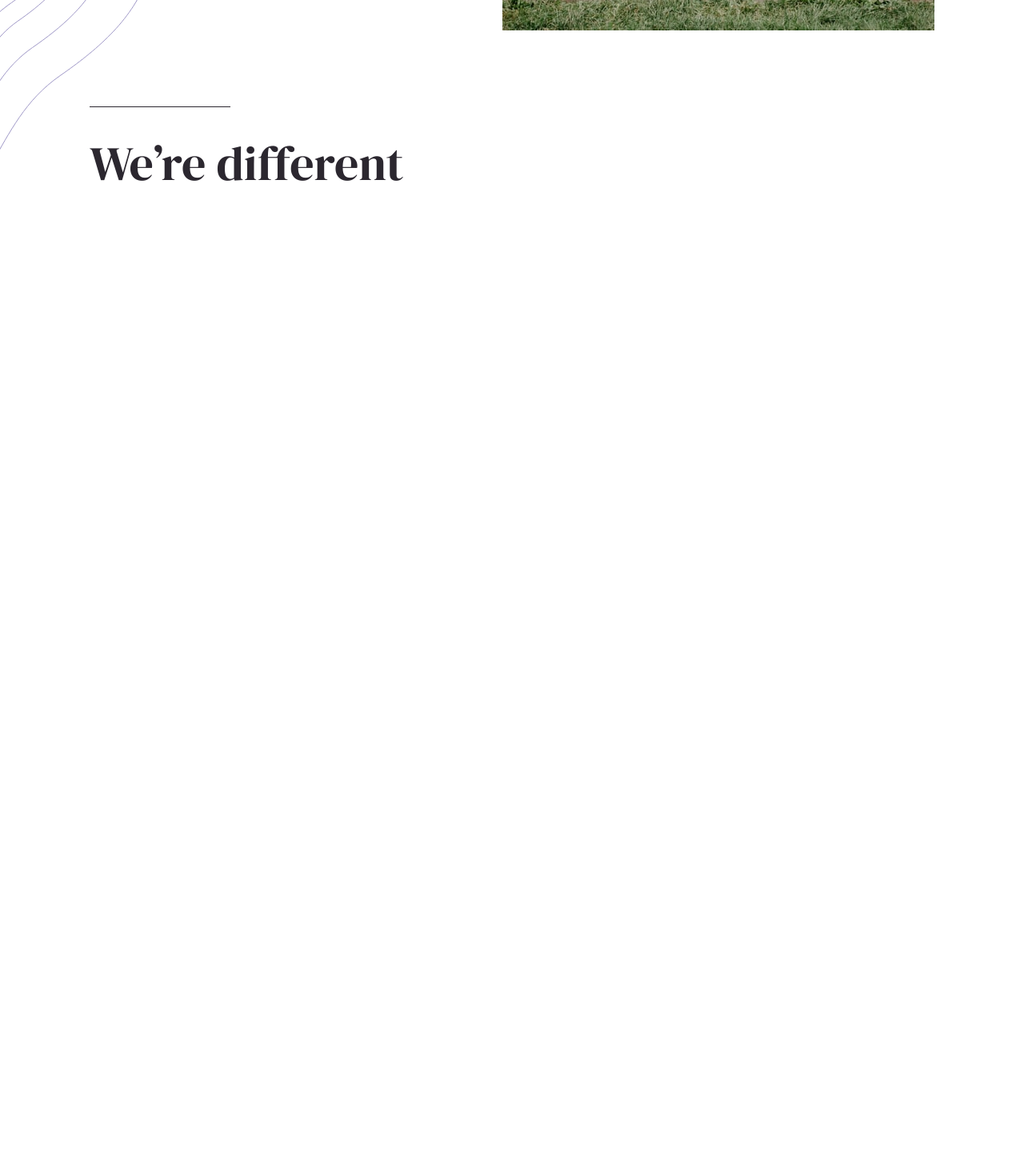
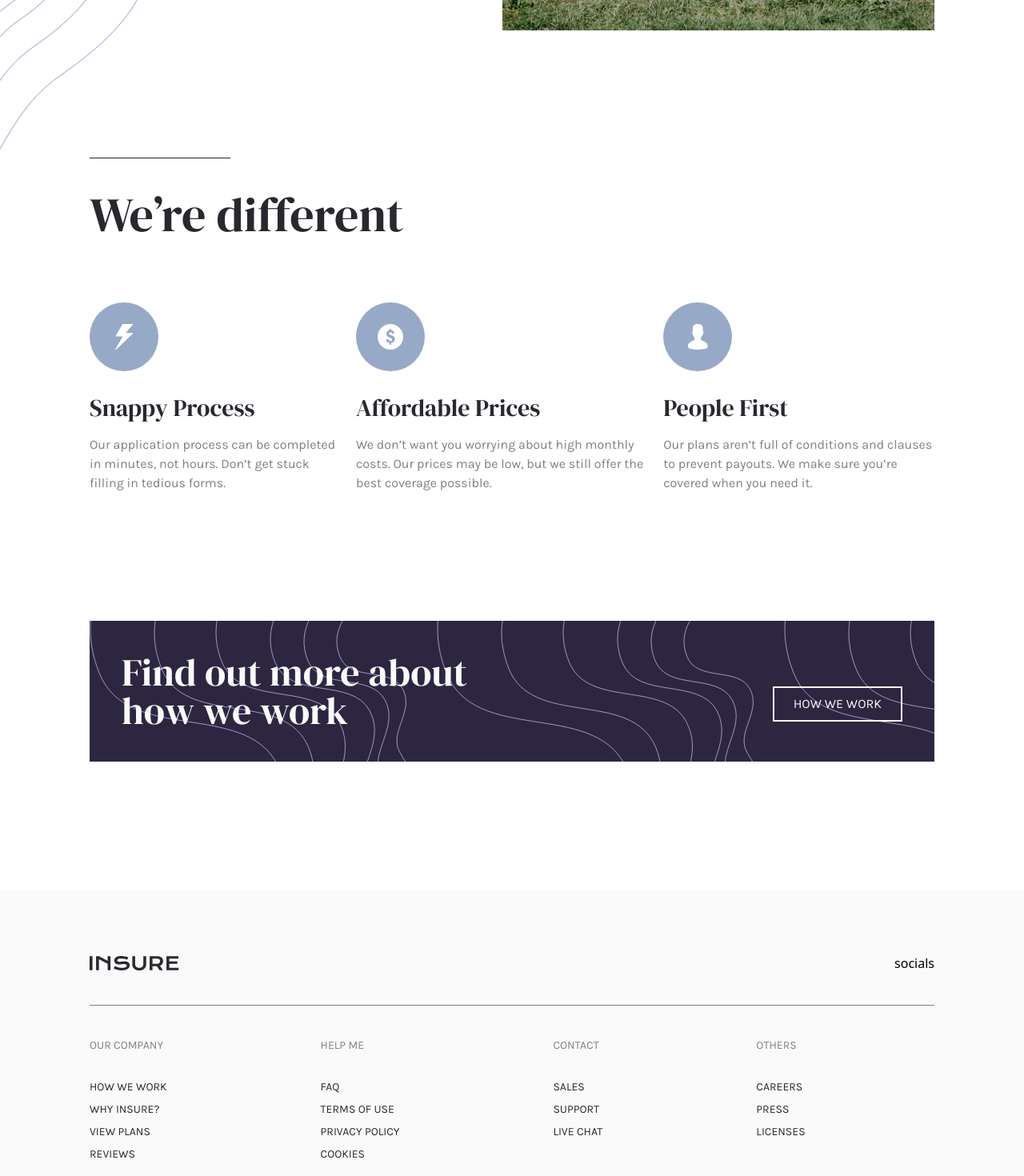
Before and after one commit to Dityath/frontendmentor-insure, a Nuxt app: page / in a window 1280 px wide. Shown: the part 820-2290 px from the top of the page at 80% size. Before the commit the page ends 1065 px from the top, so only its background shows below. Built offline with nearby package versions, Linux system fonts and the light colour scheme.

Commit message:
finish all except responsive and background errors

```diff
--- /dev/null
+++ b/components/Footer.vue
@@ -0,0 +1,45 @@
+<template>
+  <footer class="relative px-28 py-20 bg-neutral-veryLightgray">
+    <div class="flex justify-between items-center">
+      <img class="" src="../assets/images/logo.svg" alt="logo">
+      <div>socials</div>
+    </div>
+    <hr class="my-10 text-neutral-darkGrayBlue">
+    <div class="flex justify-start gap-48 font-karla text-sm flex-wrap">
+      <div class=" text-neutral-veryDarkViolet">
+        <h6 class="text-neutral-darkGrayBlue">OUR COMPANY</h6>
+        <ul class="mt-8 cursor-pointer">
+          <li class="mt-2 hover:underline transition duration-300">HOW WE WORK</li>
+          <li class="mt-2 hover:underline transition duration-300">WHY INSURE?</li>
+          <li class="mt-2 hover:underline transition duration-300">VIEW PLANS</li>
+          <li class="mt-2 hover:underline transition duration-300">REVIEWS</li>
+        </ul>
+      </div>
+      <div class=" text-neutral-veryDarkViolet">
+        <h6 class="text-neutral-darkGrayBlue">HELP ME</h6>
+        <ul class="mt-8 cursor-pointer">
+          <li class="mt-2 hover:underline transition duration-300">FAQ</li>
+          <li class="mt-2 hover:underline transition duration-300">TERMS OF USE</li>
+          <li class="mt-2 hover:underline transition duration-300">PRIVACY POLICY</li>
+          <li class="mt-2 hover:underline transition duration-300">COOKIES</li>
+        </ul>
+      </div>
+      <div class=" text-neutral-veryDarkViolet">
+        <h6 class="text-neutral-darkGrayBlue">CONTACT</h6>
+        <ul class="mt-8 cursor-pointer">
+          <li class="mt-2 hover:underline transition duration-300">SALES</li>
+          <li class="mt-2 hover:underline transition duration-300">SUPPORT</li>
+          <li class="mt-2 hover:underline transition duration-300">LIVE CHAT</li>
+        </ul>
+      </div>
+      <div class=" text-neutral-veryDarkViolet">
+        <h6 class="text-neutral-darkGrayBlue">OTHERS</h6>
+        <ul class="mt-8 cursor-pointer">
+          <li class="mt-2 hover:underline transition duration-300">CAREERS</li>
+          <li class="mt-2 hover:underline transition duration-300">PRESS</li>
+          <li class="mt-2 hover:underline transition duration-300">LICENSES</li>
+        </ul>
+      </div>
+    </div>
+  </footer>
+</template>
--- a/pages/index.vue
+++ b/pages/index.vue
@@ -15,22 +15,43 @@
       <img class="absolute right-0 top-0" src="../assets/images/bg-pattern-intro-right-desktop.svg">
 
     </section>
-    <section class=" mt-80 px-28 text-neutral-veryDarkViolet">
+    <section class=" mt-96 mb-20 px-28 text-neutral-veryDarkViolet">
 
       <img class="absolute left-0 top-96 mt-32 w-48" src="../assets/images/bg-pattern-intro-left-desktop.svg">
 
       <hr class="w-44">
       <h1 class="font-dm-serif text-6xl mt-10">We’re different</h1>
-      <div>
-        <div></div>
-        <div></div>
-        <div></div>
+      <div class="flex gap-5 justify-between mt-20 font-karla text-neutral-darkGrayBlue">
+        <div class="">
+          <img src="../assets/images/icon-snappy-process.svg" alt="Flash Icon">
+          <h5 class="text-neutral-veryDarkViolet font-dm-serif text-3xl mt-7">Snappy Process</h5>
+          <p class="mt-4">Our application process can be completed in minutes, not hours. Don’t get
+  stuck filling in tedious forms.</p>
+        </div>
+        <div class="">
+          <img src="../assets/images/icon-affordable-prices.svg" alt="Flash Icon">
+          <h5 class="text-neutral-veryDarkViolet font-dm-serif text-3xl mt-7">Affordable Prices</h5>
+          <p class="mt-4">We don’t want you worrying about high monthly costs. Our prices may be low,
+  but we still offer the best coverage possible.</p>
+        </div>
+        <div class="">
+          <img src="../assets/images/icon-people-first.svg" alt="Flash Icon">
+          <h5 class="text-neutral-veryDarkViolet font-dm-serif text-3xl mt-7">People First</h5>
+          <p class="mt-4">Our plans aren’t full of conditions and clauses to prevent payouts. We make
+  sure you’re covered when you need it.</p>
+        </div>
       </div>
     </section>
+    <div class="flex justify-between items-center my-40 bg-primary-darkViolet mx-28 p-10 text-neutral-veryLightgray bg-pattern">
+      <div class="w-1/2">
+        <h1 class="font-dm-serif text-5xl">Find out more about how we work</h1>
+      </div>
+      <button class="font-karla text-neutral-veryLightgray p-2 px-6 mt-8 border-solid border-2 border-neutral-veryLightgray transition duration-200 hover:bg-neutral-veryLightgray hover:text-primary-darkViolet">HOW WE WORK</button>
+    </div>
+    <Footer />
   </div>
 </template>
 
 <script>
-
 export default {}
 </script>
--- a/tailwind.config.js
+++ b/tailwind.config.js
@@ -8,7 +8,11 @@ module.exports = {
   ],
   darkMode: false, // or 'media' or 'class'
   theme: {
-    extend: {},
+    extend: {
+      backgroundImage: {
+        pattern: "url('/assets/images/bg-pattern-how-we-work-desktop.svg')"
+      }
+    },
     fontFamily: {
       "dm-serif": ["DM Serif Display", "serif"],
       karla: ["Karla", "sans-serif"]
```
